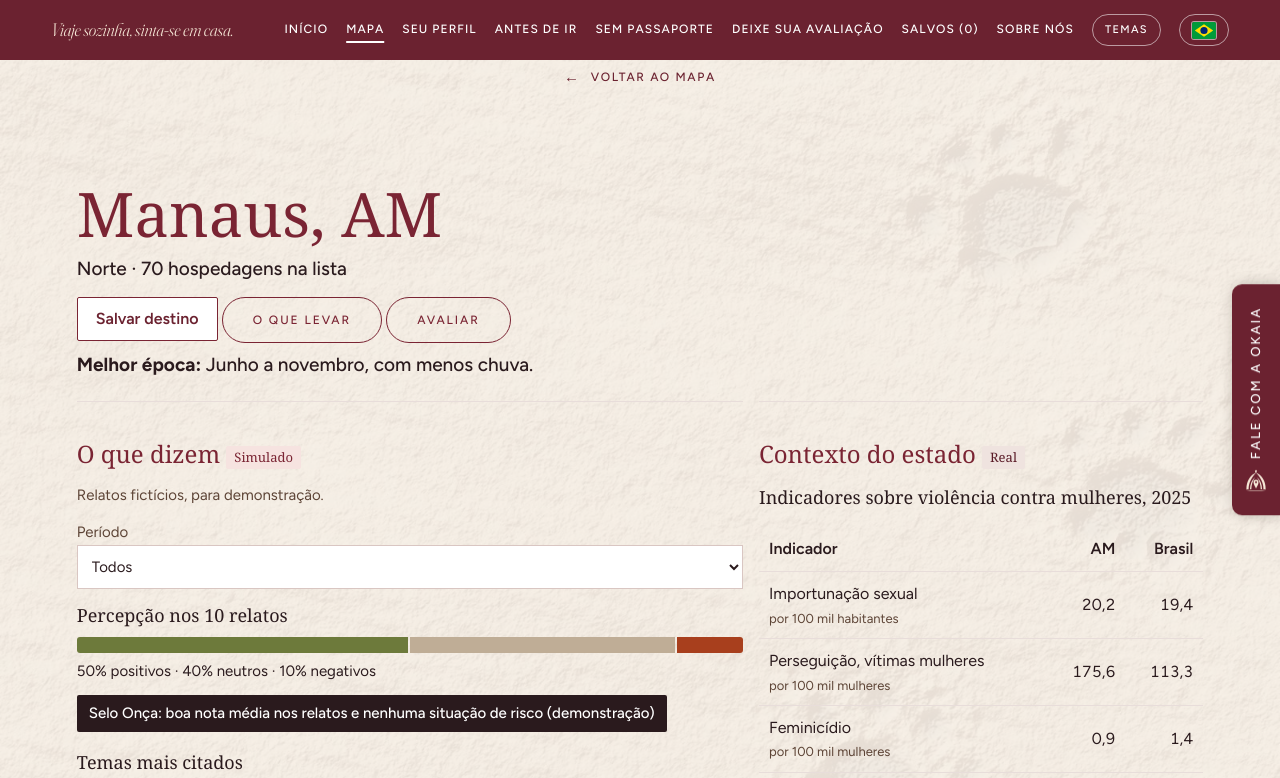
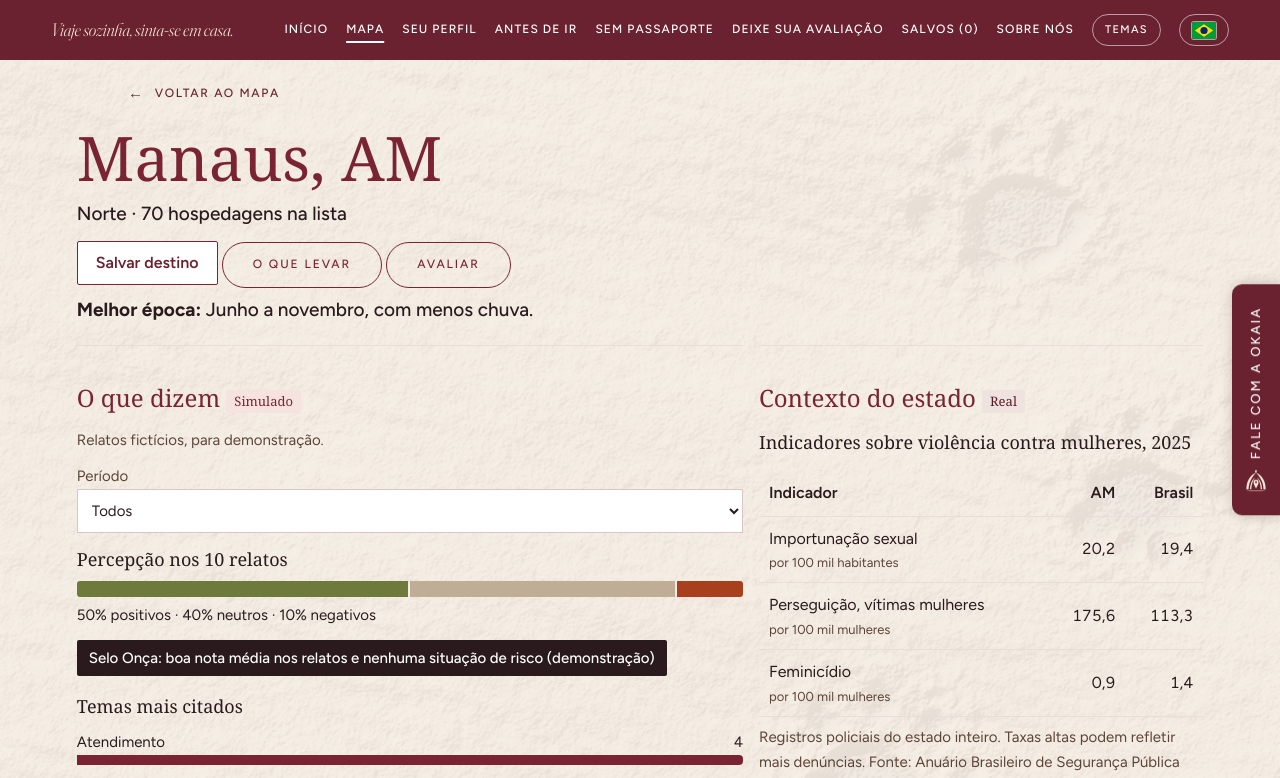
Before and after one commit to juliaalcantaraft/okai, a website: page index.html in a window 1280 px wide. Both pictures are taken after a click on the link 765 px from the left and 460 px from the top of the page. Shown: the top 778 px of the page. Drawn offline with Linux system fonts and the light colour scheme; no server answers; a web font is replaced by a local one.

Commit message:
Refactor '.voltar' class styles for better alignment
Updated the '.voltar' class to change its position and alignment, and modified hover effects.

```diff
--- a/assets/styles.css
+++ b/assets/styles.css
@@ -449,8 +449,18 @@ select,textarea,.plano-campos input,.aval-form input:not([type=radio]),.hoteis-f
 .chave-relato{background:#EFA6B5;box-shadow:0 0 0 1px #7A2433}
 .chave-lista{background:#7A2433}
 
-/* "Voltar ao mapa": centralizado, sem sublinhado e com setinha */
-.voltar{align-self:center !important;display:inline-flex;align-items:center;gap:10px;text-decoration:none !important;padding:8px 18px}
+/* "Voltar ao mapa": alinhado à esquerda com a frase do menu, sem sublinhado, com setinha */
+.vista-cidade{position:relative}
+.voltar{
+  position:absolute !important;
+  top:16px;
+  left:clamp(16px,4vw,56px);          /* mesma margem da frase "Viaje sozinha, sinta-se em casa." */
+  align-self:auto !important;
+  display:inline-flex;align-items:center;gap:10px;
+  padding:8px 0 !important;
+  text-decoration:none !important;
+  z-index:2;
+}
 .voltar:hover{text-decoration:none !important}
 .voltar::before{content:"←";font-size:1.25em;line-height:1;transition:transform .25s ease}
 .voltar:hover::before{transform:translateX(-4px)}
```
